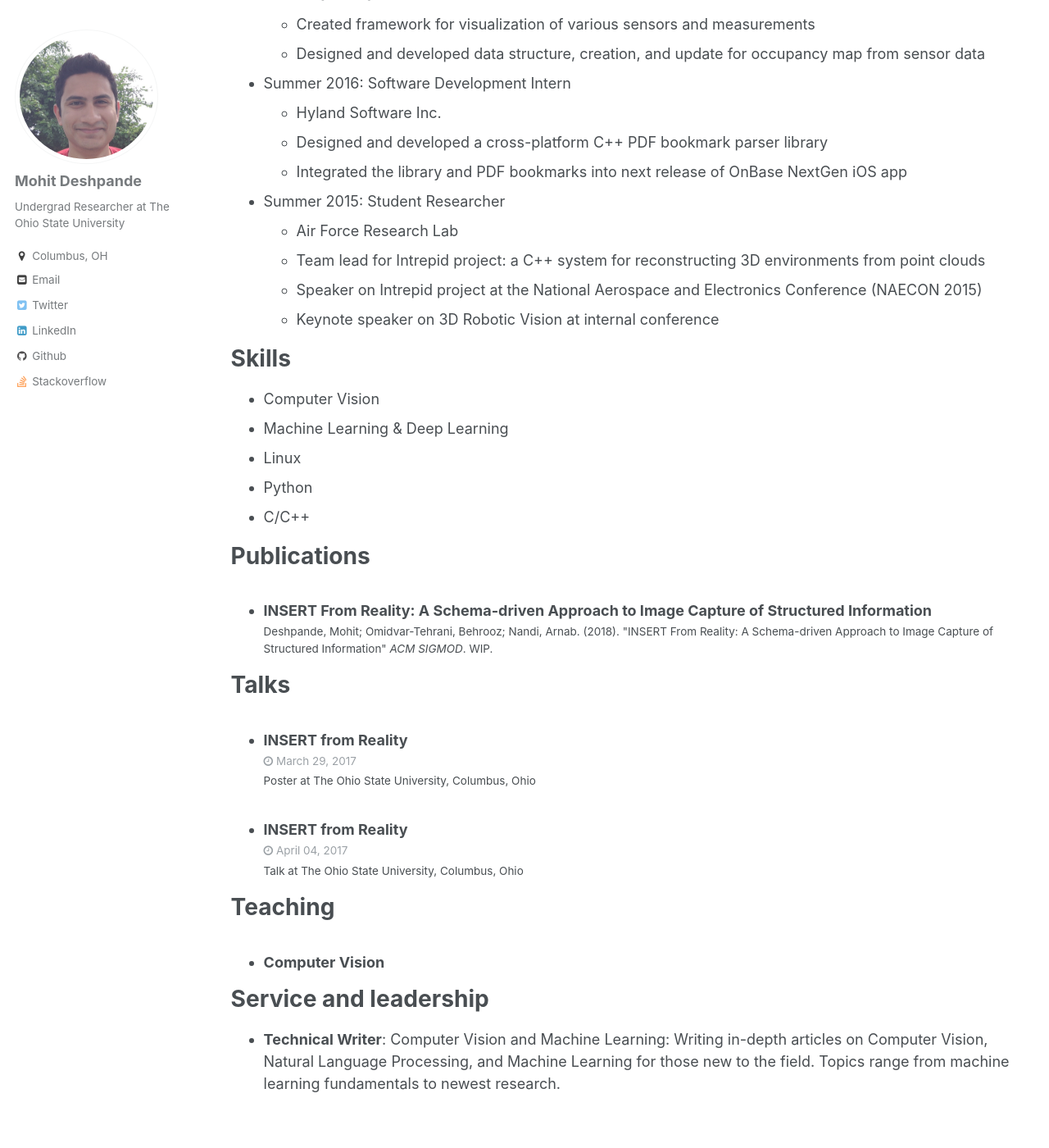
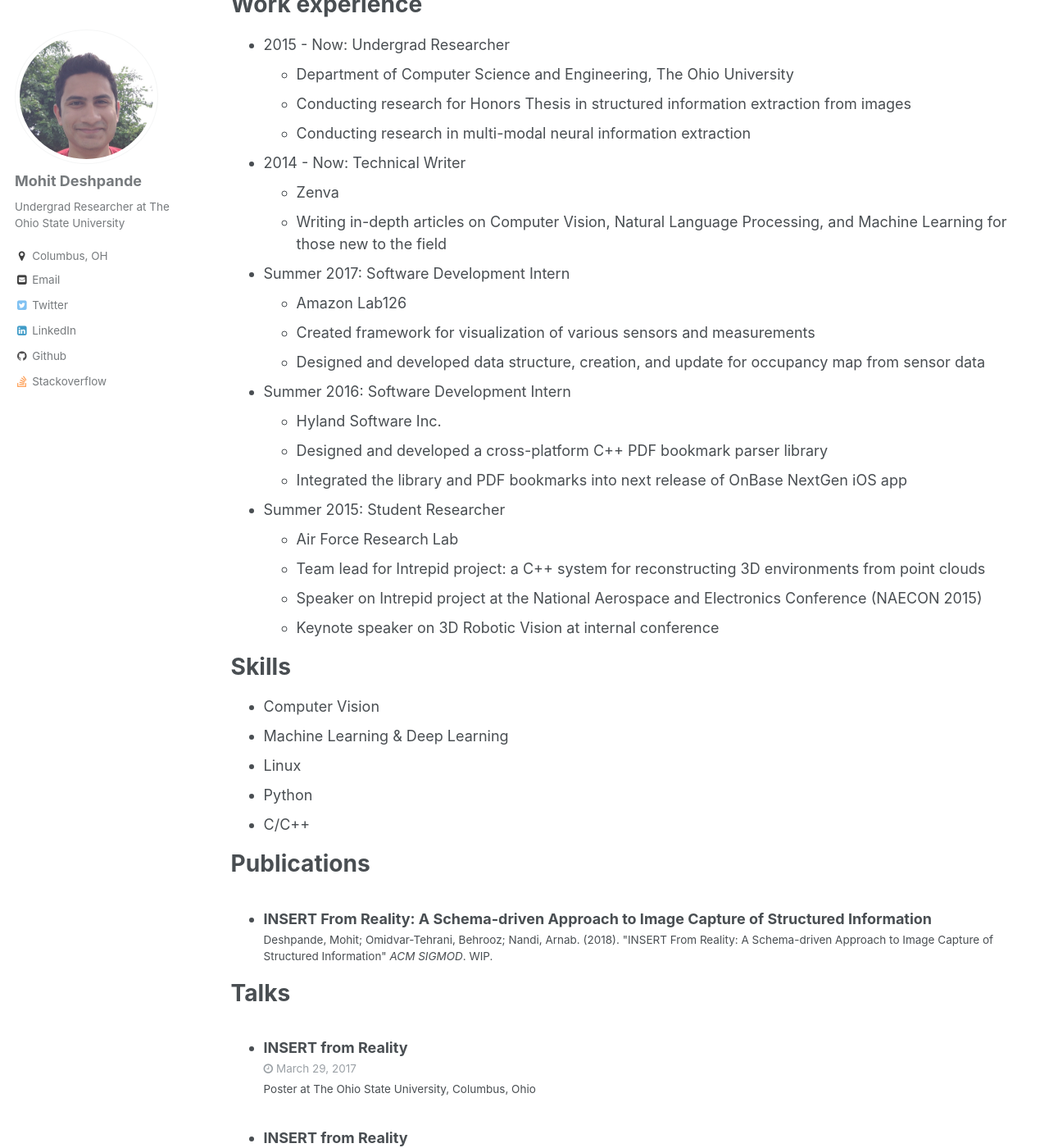
Before and after one commit to mohitd/mohitd.github.io, a Jekyll site: the page built from _pages/cv.md, in a window 1280 px wide and 1400 px high, scrolled down 536 px. Shown: the whole window at 82% size. Built offline with Jekyll 4.4.1, drawn with Linux system fonts in a browser that asks for light colours; some of the changed lines change nothing that is shown; some of the changed text lies outside the part shown.

Commit message:
Updated C.V.

```diff
--- a/_pages/cv.md
+++ b/_pages/cv.md
@@ -13,6 +13,14 @@
 ======
 * B.S. _with Honors Research Distinction_ in Computer Science and Engineering, The Ohio State University, 2018 (expected)
 
+Awards
+======
+* Dean's List
+* Honors Undergrad Thesis Scholarship
+* Honors Program with Scholarship
+* 3rd Place Undergrad 3-Minute Thesis Competition
+* 2nd Place in 2014 OHI/O Hackathon and Finalist of 2015 OHI/O Hackathon
+
 Work experience
 ======
 * 2015 - Now: Undergrad Researcher
@@ -20,17 +28,19 @@
     * Conducting research for Honors Thesis in structured information extraction from images
     * Conducting research in multi-modal neural information extraction
 
+* 2014 - Now: Technical Writer
+    * Zenva
+    * Writing in-depth articles on Computer Vision, Natural Language Processing, and Machine Learning for those new to the field
+
 * Summer 2017: Software Development Intern
     * Amazon Lab126
     * Created framework for visualization of various sensors and measurements
     * Designed and developed data structure, creation, and update for occupancy map from sensor data
 
-
 * Summer 2016: Software Development Intern
     * Hyland Software Inc.
     * Designed and developed a cross-platform C++ PDF bookmark parser library
     * Integrated the library and PDF bookmarks into next release of OnBase NextGen iOS app
-
 
 * Summer 2015: Student Researcher
     * Air Force Research Lab
@@ -48,22 +58,18 @@
 
 Publications
 ======
-  <ul>{% for post in site.publications %}
+<ul>{% for post in site.publications %}
     {% include archive-single-cv.html %}
-  {% endfor %}</ul>
+{% endfor %}</ul>
 
 Talks
 ======
-  <ul>{% for post in site.talks %}
+<ul>{% for post in site.talks %}
     {% include archive-single-talk-cv.html %}
-  {% endfor %}</ul>
+{% endfor %}</ul>
 
 Teaching
 ======
-  <ul>{% for post in site.teaching %}
+<ul>{% for post in site.teaching %}
     {% include archive-single-cv.html %}
-  {% endfor %}</ul>
-
-Service and leadership
-======
-* **Technical Writer**: Computer Vision and Machine Learning: Writing in-depth articles on Computer Vision, Natural Language Processing, and Machine Learning for those new to the field. Topics range from machine learning fundamentals to newest research.
+{% endfor %}</ul>
```
